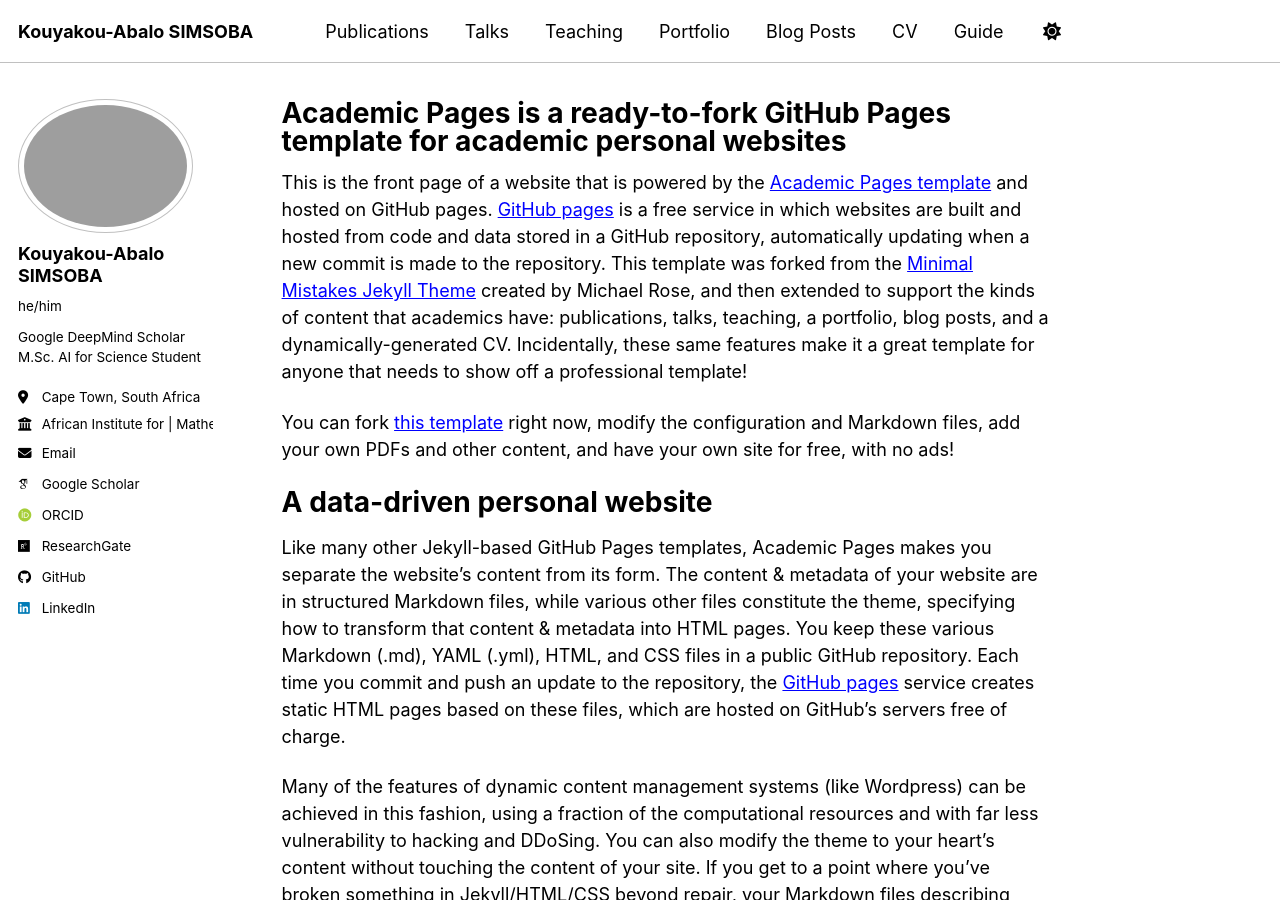
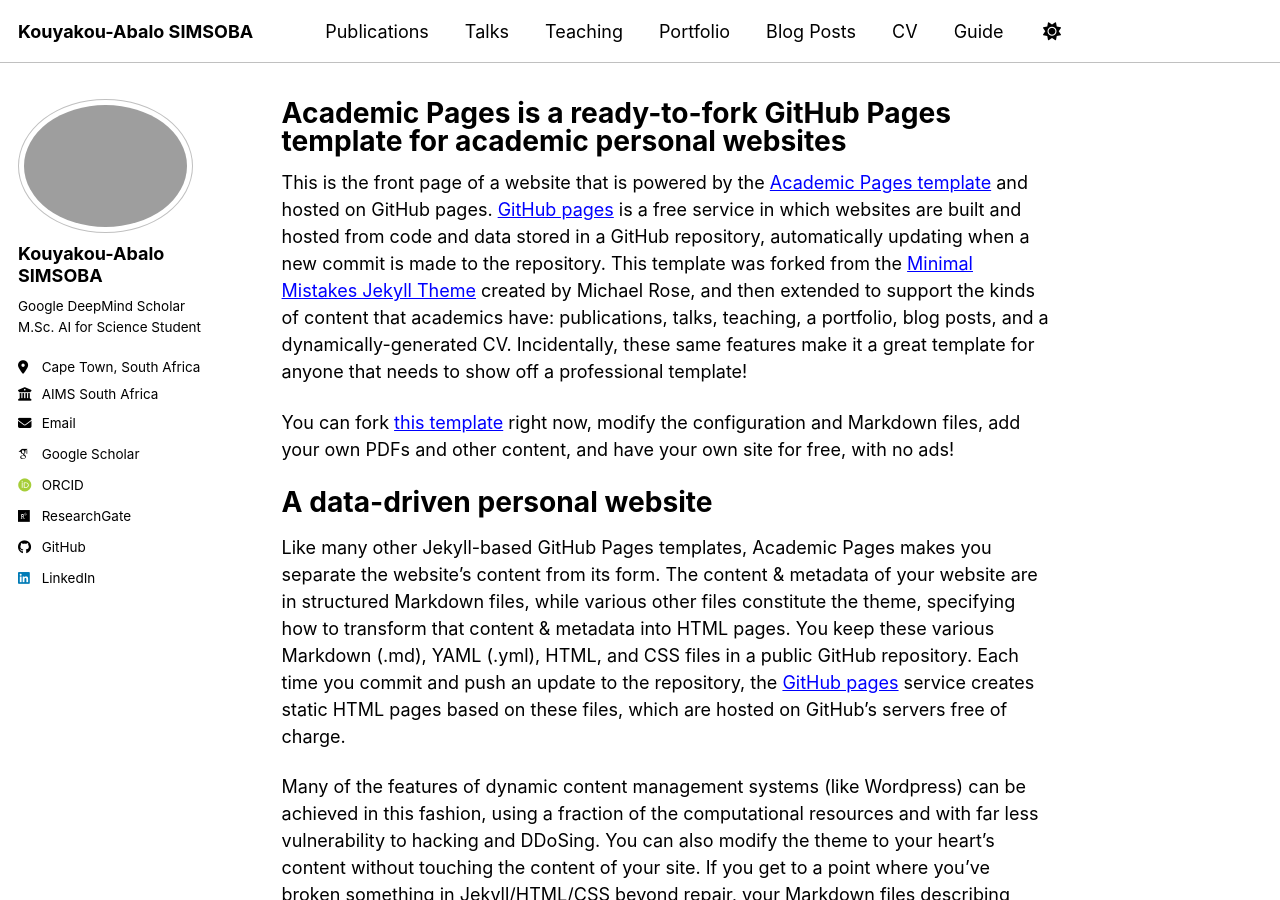
Before and after one commit to abalosimsoba-prog/abalosimsoba-prog.github.io, a Jekyll site: the page built from _pages/about.md, in a window 1280 px wide and 900 px high. Built offline with Jekyll 4.4.1, drawn with Linux system fonts in a browser that asks for light colours; some web fonts are replaced; a script bundle is joined from its source files by our own code; library files that are not in the unit come from our copies; some of the changed lines change nothing that is shown.

Commit message:
Update _config.yml

```diff
--- a/_config.yml
+++ b/_config.yml
@@ -1,6 +1,6 @@
 # Basic Site Settings
 locale                  : "en-US"
-site_theme              : "contrast" # Modern tech theme
+site_theme              : "contrast"
 title                   : "Kouyakou-Abalo SIMSOBA"
 title_separator         : "-"
 name                    : "Kouyakou-Abalo SIMSOBA"
@@ -13,16 +13,11 @@
 author:
   avatar           : "profile.jpg"
   name             : "Kouyakou-Abalo SIMSOBA"
-  pronouns         : "he/him"
-  # The '|' symbol forces the text to break exactly where you see it here
   bio: |
     Google DeepMind Scholar
     M.Sc. AI for Science Student
   location         : "Cape Town, South Africa"
-  # This fixes the overflow issue by splitting the long name into two lines
-  employer: |
-    African Institute for |
-    Mathematical Sciences (AIMS)
+  employer         : "AIMS South Africa"
   email            : "kouyakou@aims.ac.za"
 
   # Academic and Professional Links
@@ -35,14 +30,13 @@
 # Publication Category Headings
 publication_category:
   books:
-    title: 'Books'
+    title: "Books"
   manuscripts:
-    title: 'Journal Articles'
+    title: "Journal Articles"
   conferences:
-    title: 'Conference Papers'
+    title: "Conference Papers"
 
 # Site Settings
-teaser                   :
 breadcrumbs              : false
 words_per_minute         : 160
 future                   : true
@@ -74,13 +68,13 @@
 keep_files:
   - .git
   - .svn
+
 encoding: "utf-8"
 markdown_ext: "markdown,mkdown,mkdn,mkd,md"
 
 # Conversion
 markdown: kramdown
 highlighter: rouge
-lsi: false
 excerpt_separator: "\n\n"
 incremental: false
 
@@ -142,7 +136,7 @@
   sass_dir: _sass
   style: compressed
 
-# Technical Output
+# Output
 permalink: /:categories/:title/
 timezone: Etc/UTC
 
```
